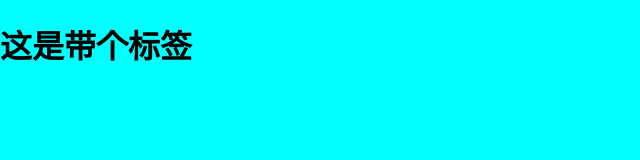
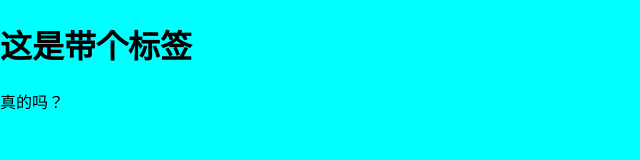
Before and after one commit to JTcandy/project_03, a plain HTML site: page index.html in a window 1280 px wide. Shown: the full height of the page, 0-640 px from the left. Drawn offline with Linux system fonts and the light colour scheme.

Commit message:
Update index.html

```diff
--- a/index.html
+++ b/index.html
@@ -9,7 +9,7 @@
 </head>
 <body>
     <h1>这是带个标签</h1>
-
+    真的吗？
     <script src="./jyq.js"></script>
 </body>
 </html>
```
